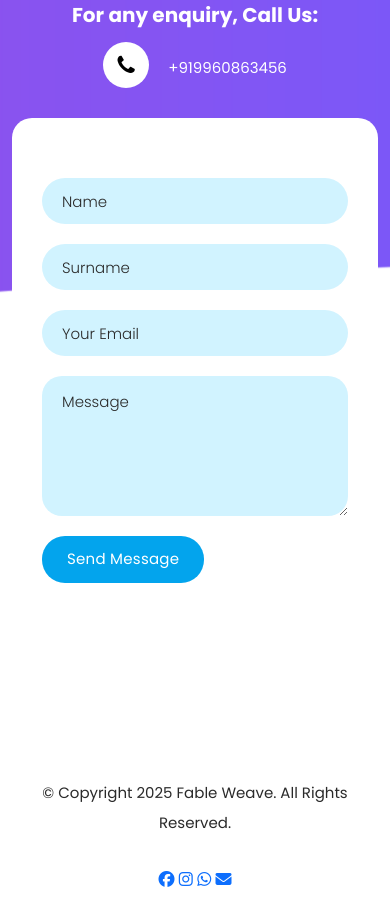
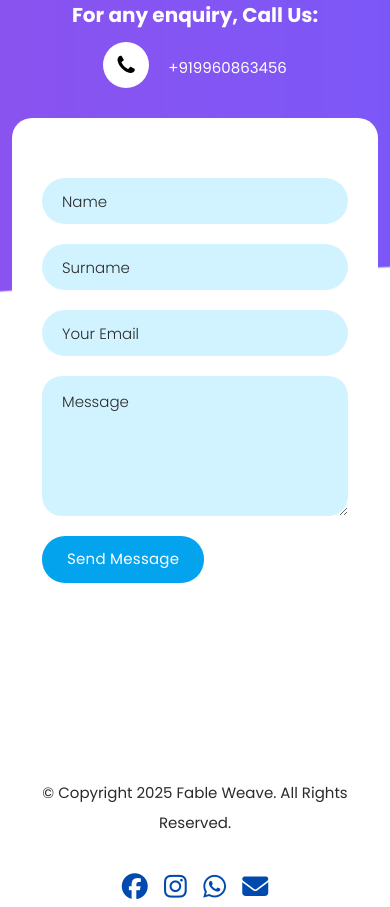
Before and after one commit to Kaushalw/fableweave, a plain HTML site: page index.html in a window 390 px wide. Shown: the part 6120-7027 px from the top of the page. Drawn offline with Linux system fonts and the light colour scheme.

Commit message:
Update templatemo-space-dynamic.css
css for icons

```diff
--- a/assets/css/templatemo-space-dynamic.css
+++ b/assets/css/templatemo-space-dynamic.css
@@ -921,7 +921,29 @@ Banner Style
 }
 
 
-
+/*
+---------------------------------------------
+icons
+---------------------------------------------
+*/
+.social-icons a {
+  color: #004aad;
+  font-size: 38px;
+  margin: 0 20px;
+  display: inline-block;
+  transition: color 0.3s;
+}
+
+.social-icons a:hover {
+  color: #ffd230;
+}
+
+@media (max-width: 576px) {
+  .social-icons a {
+    font-size: 26px;
+    margin: 0 6px;
+  }
+}
 /*
 ---------------------------------------------
 About Us Style
```
